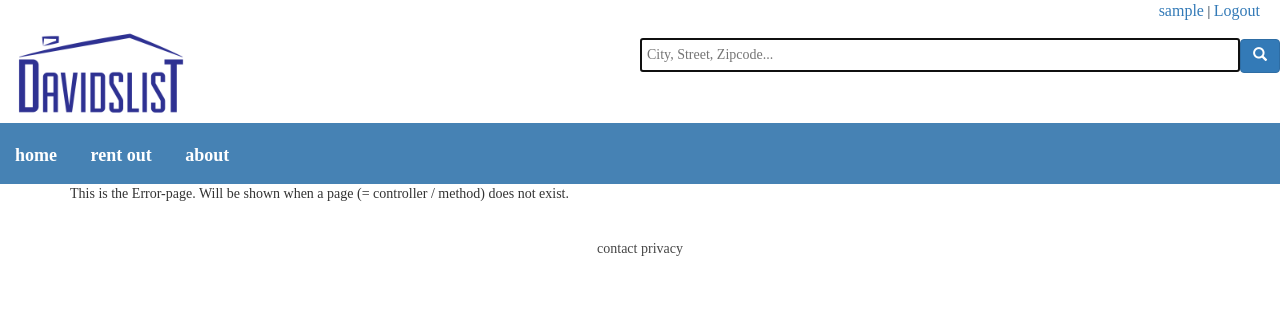
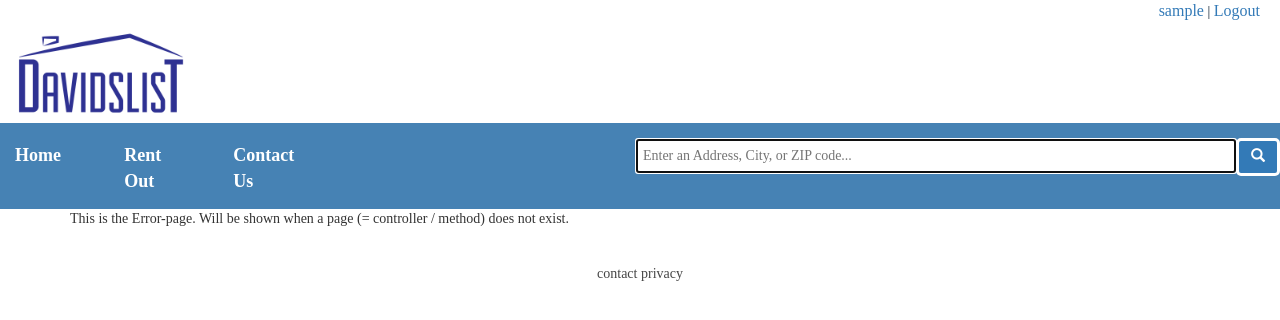
Before and after one commit to Stnguyenx3/DavidsList, a PHP site: page /problem in a window 1280 px wide. Shown: the top 320 px of the page. Run offline with PHP 8.4, Linux system fonts and the light colour scheme; the visitor is signed in with stand-in values (Sample User, id 1).

Commit message:
Changed logged_in_header.php layout to match previously made changes.

```diff
--- a/application/config/config.php
+++ b/application/config/config.php
@@ -52,9 +52,17 @@ define('URL', URL_PROTOCOL . URL_DOMAIN . URL_SUB_FOLDER);
  * Configuration for: Database
  * This is the place where you define your database credentials, database type etc.
  */
+// define('DB_TYPE', 'mysql');
+// define('DB_HOST', '127.0.0.1');
+// define('DB_NAME', 'f16g01');  #Change to student_USERNAME
+// define('DB_USER', 'f16g01'); 			#Used for testing, change to your mysql credentials
+// define('DB_PASS', 'f16g01');
+// define('DB_CHARSET', 'utf8');
+
+//HOSTGATOR INFO
 define('DB_TYPE', 'mysql');
 define('DB_HOST', '127.0.0.1');
-define('DB_NAME', 'f16g01');  #Change to student_USERNAME
-define('DB_USER', 'f16g01'); 			#Used for testing, change to your mysql credentials
+define('DB_NAME', 'stnguyen_DavidsList');
+define('DB_USER', 'stnguyen_f16g01'); 			#Used for testing, change to your mysql credentials
 define('DB_PASS', 'f16g01');
 define('DB_CHARSET', 'utf8');
--- a/application/view/_templates/logged_in_header.php
+++ b/application/view/_templates/logged_in_header.php
@@ -36,17 +36,31 @@
 				<img src="<?php echo URL; ?>img/logo.png" height="100" alt="logo">
 			</div>
 
-			<div class="col-sm-9" id="search-bar">
-    				<input id="search-input" type="text" placeholder="City, Street, Zipcode..." onkeypress="return enterPressed(event)" required autofocus/><button id="search-get" type="button" class="btn btn-primary" onclick="onSearchClick()">
-                        <span class="glyphicon glyphicon-search" aria-hidden="true"></span>
-                    </button>
-			</div>
-
 		</div>
 
     <!-- navigation -->
     <div class="navigation">
-        <a href="<?php echo URL. "home/index" ; ?>">home</a>
-        <a href="<?php echo URL. "home/rentout" ; ?>">rent out</a>
-        <a href="<?php echo URL. "info/about" ; ?>">about</a>
+
+    	<div class="row">
+
+	    	<div class="col-md-1 nav-link-div">
+	    		<a href="<?php echo URL. "home/index" ; ?>">Home</a>
+	    	</div>
+
+	    	<div class="col-md-1 nav-link-div">
+	    		<a href="<?php echo URL. "home/rentout" ; ?>">Rent Out</a>
+	    	</div>
+
+	    	<div class="col-md-1 nav-link-div">
+	    		 <a href="<?php echo URL. "info/about" ; ?>">Contact Us</a>
+	    	</div>
+
+	    	<div class="col-md-9" id="search-bar">
+				<input id="search-input" type="text" placeholder="Enter an Address, City, or ZIP code..." onkeypress="return enterPressed(event)" required autofocus/><button id="search-get" type="button" class="btn btn-primary search-button" onclick="onSearchClick()">
+                    <span class="glyphicon glyphicon-search" aria-hidden="true"></span>
+                </button>
+	    	</div>
+
+    	</div>
+
     </div>
```
Also changed, not shown: application/view/_templates/header.php (+0 -12 lines).
